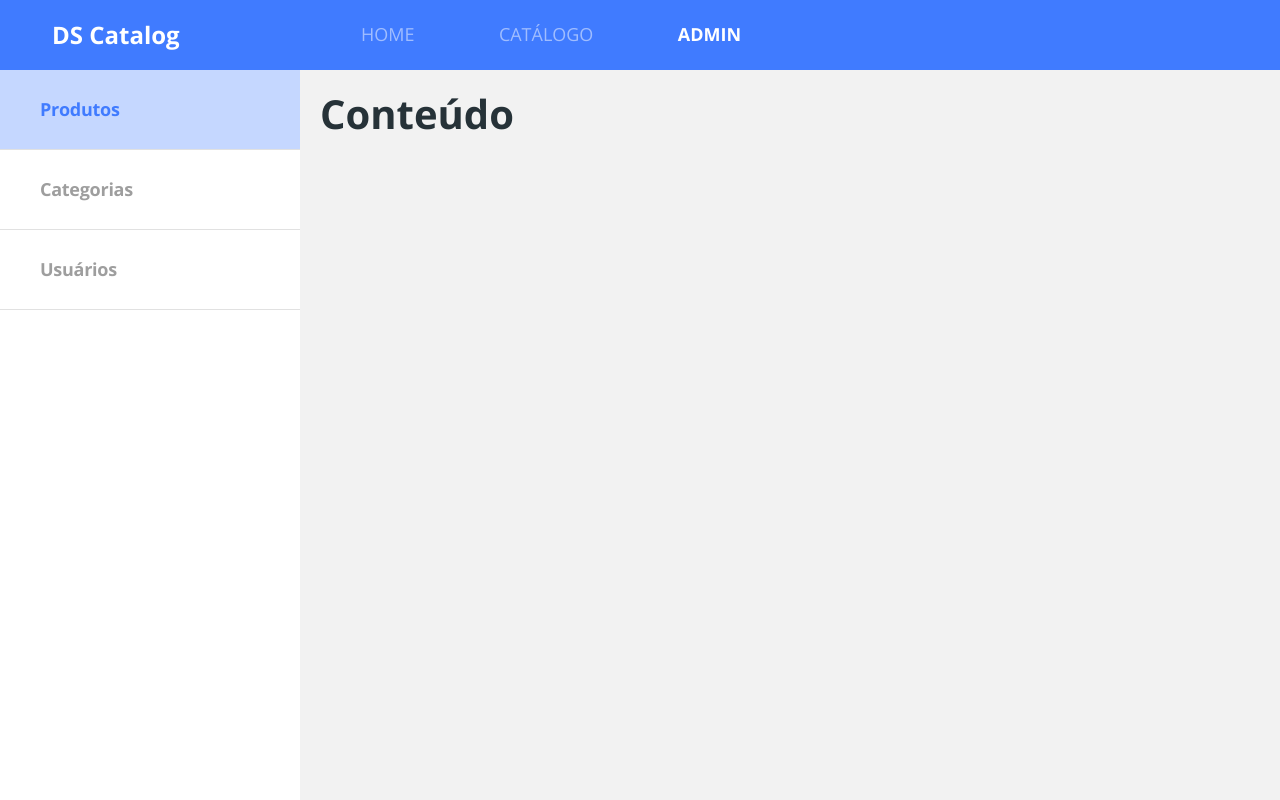
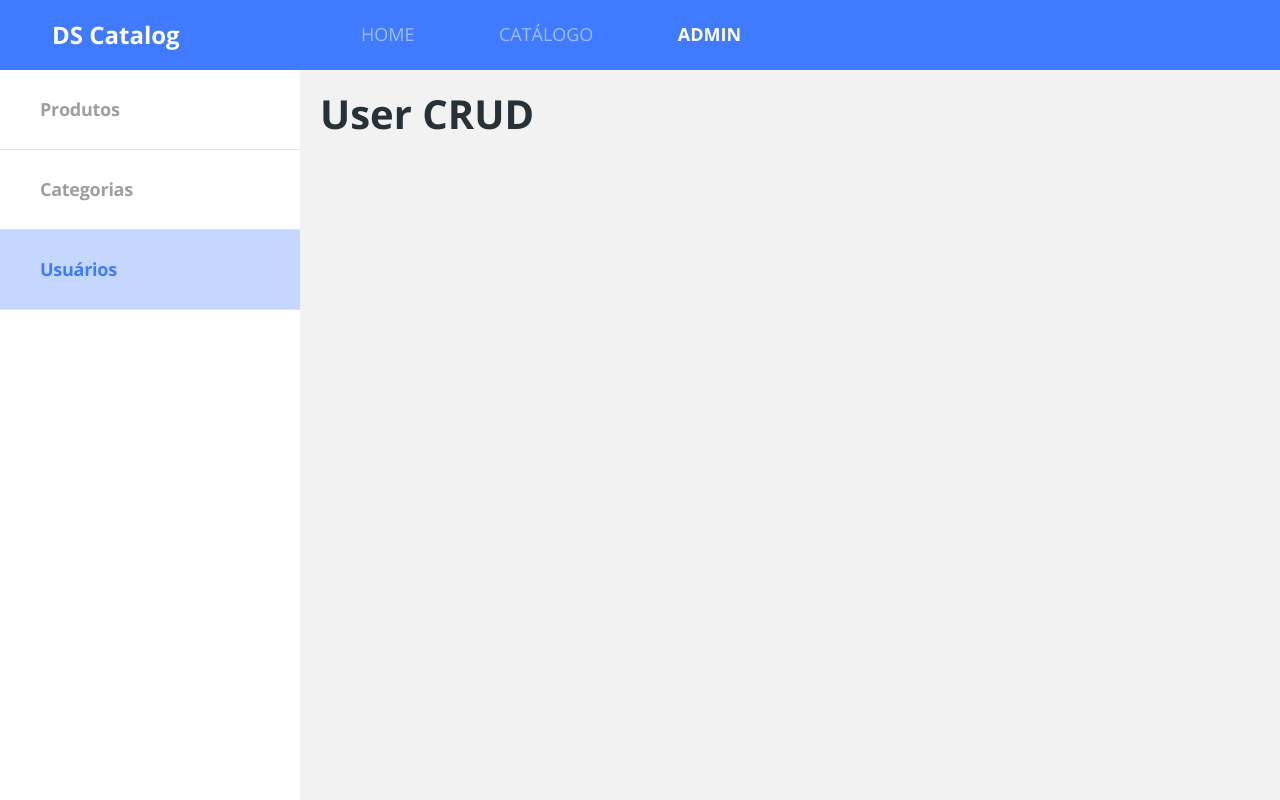
Before and after one commit to eliezerrb/dscatalog, a React (Create React App) app in the folder frontweb/: page /admin/users in a window 1280 px wide. Built offline with nearby package versions, Linux system fonts and the light colour scheme.

Commit message:
Rotas, redirecionamento, nesting

```diff
--- a/frontweb/src/Routes.tsx
+++ b/frontweb/src/Routes.tsx
@@ -3,7 +3,7 @@ import Admin from 'pages/Admin';
 import Catalog from 'pages/Catalog';
 import Home from 'pages/Home';
 import ProductDetails from 'pages/ProductDetails';
-import { BrowserRouter, Route, Switch } from 'react-router-dom';
+import { BrowserRouter, Redirect, Route, Switch } from 'react-router-dom';
 
 //  <Route path="/"> - Rota padrão
 
@@ -20,6 +20,9 @@ const Routes = () => (
       <Route path="/products/:productId">
         <ProductDetails />
       </Route>
+      {/* Redirecionamento - se cair na rota /admin vai para /admin/products */}
+       {/* exact porque o admin está contido em outra rota */}
+      <Redirect from="/admin" to="/admin/products" exact />
       <Route path="/admin">
         <Admin />
       </Route>
--- a/frontweb/src/pages/Admin/Navbar/index.tsx
+++ b/frontweb/src/pages/Admin/Navbar/index.tsx
@@ -1,3 +1,4 @@
+import { NavLink } from 'react-router-dom';
 import './styles.css';
 
 const Navbar = () => {
@@ -5,19 +6,19 @@ const Navbar = () => {
     <nav className="admin-nav-container">
       <ul>
         <li>
-          <a href="link" className="admin-nav-item active">
+          <NavLink to="/admin/products" className="admin-nav-item">
             <p>Produtos</p>
-          </a>
+          </NavLink>
         </li>
         <li>
-          <a href="link" className="admin-nav-item">
+          <NavLink to="/admin/categories" className="admin-nav-item">
             <p>Categorias</p>
-          </a>
+          </NavLink>
         </li>
         <li>
-          <a href="link" className="admin-nav-item">
+          <NavLink to="/admin/users" className="admin-nav-item">
             <p>Usuários</p>
-          </a>
+          </NavLink>
         </li>
       </ul>
     </nav>
--- a/frontweb/src/pages/Admin/index.tsx
+++ b/frontweb/src/pages/Admin/index.tsx
@@ -1,3 +1,4 @@
+import { Switch, Route } from 'react-router-dom';
 import Navbar from './Navbar';
 
 import './styles.css';
@@ -7,7 +8,17 @@ const Admin = () => {
     <div className="admin-container">
       <Navbar />
       <div className="admin-content">
-        <h1>Conteúdo</h1>
+        <Switch>
+          <Route path="/admin/products">
+            <h1>Product CRUD</h1>
+          </Route>
+          <Route path="/admin/categories">
+            <h1>Category CRUD</h1>
+          </Route>
+          <Route path="/admin/users">
+            <h1>User CRUD</h1>
+          </Route>
+        </Switch>
       </div>
     </div>
   );
```
